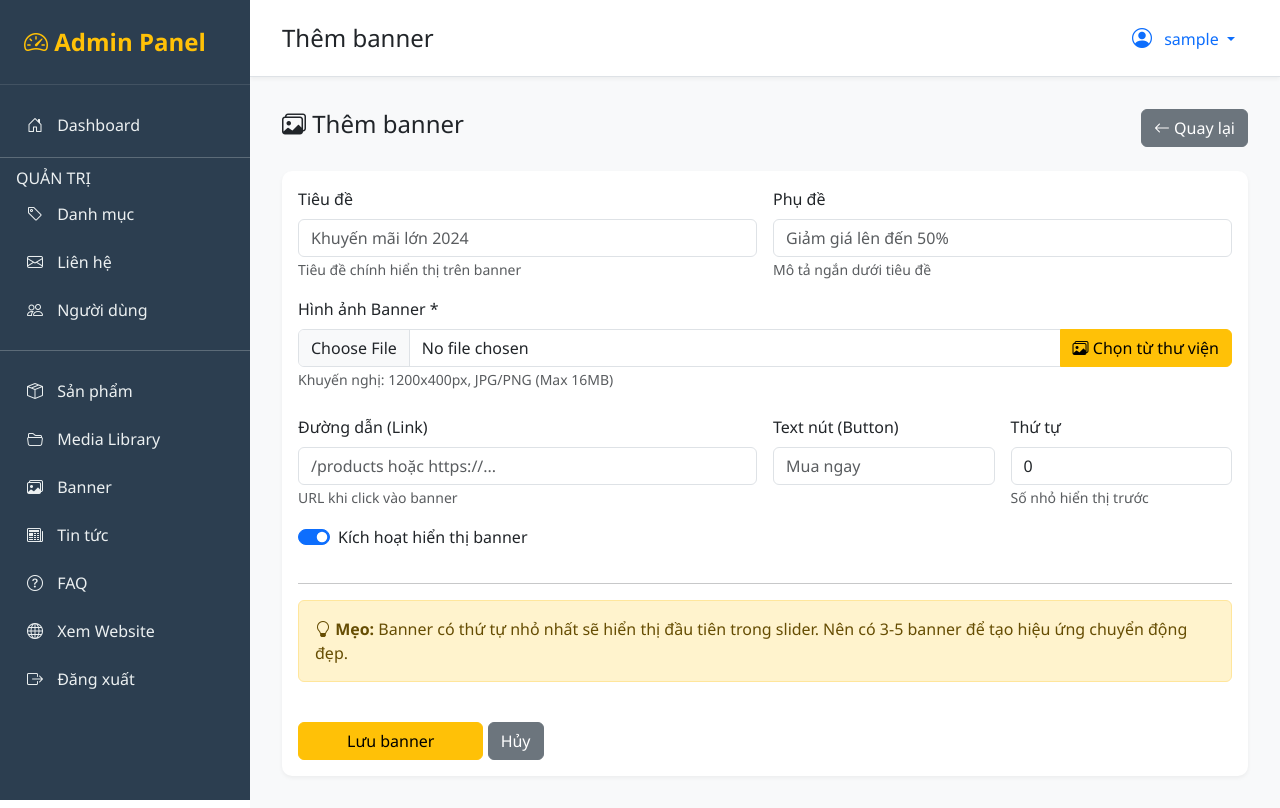
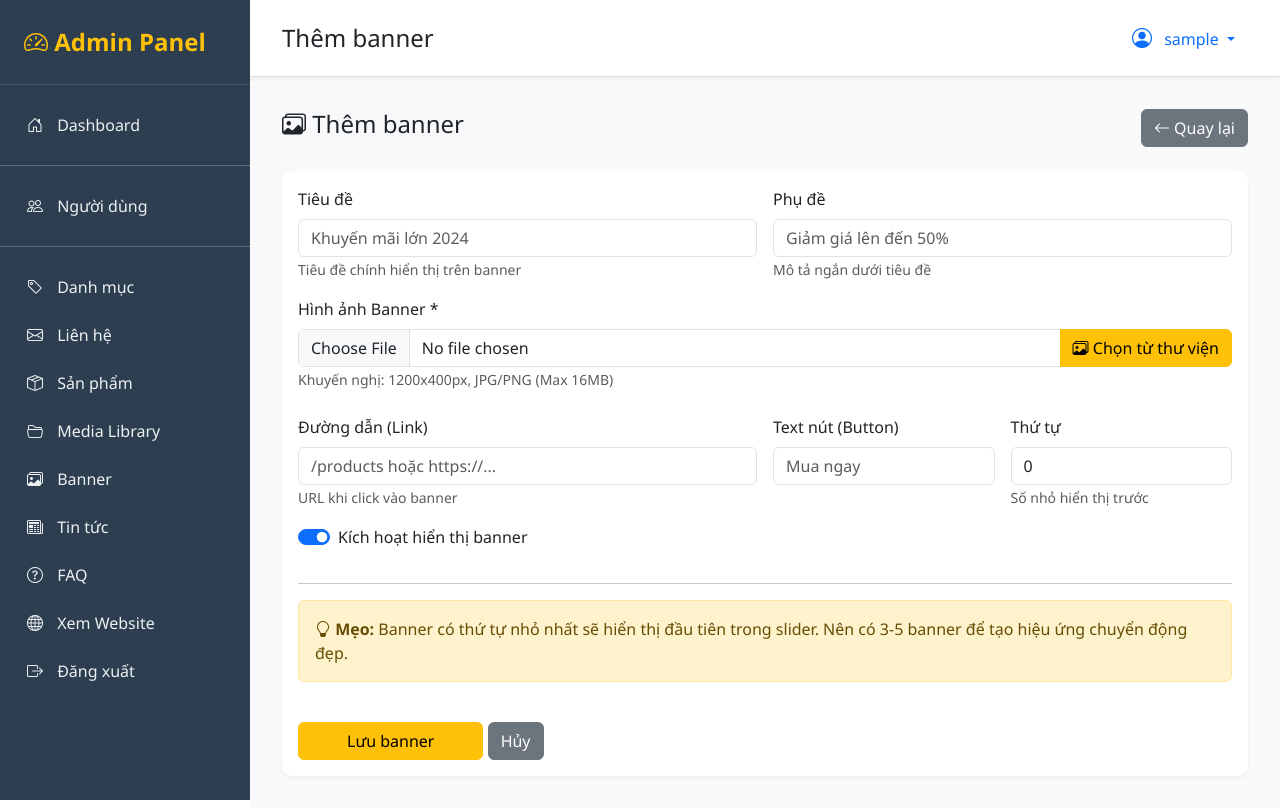
Before and after one commit to VuHoangITer/UBVN, a Flask app: page /admin/banners/add in a window 1280 px wide. Run offline with Flask 3, Linux system fonts and the light colour scheme; a user stored in the database is signed in; tables that the repository leaves empty hold one stand-in row (values such as "Sample post"); some libraries are stand-ins or nearby versions.

Commit message:
sửa admin page side bar

```diff
--- a/app/admin/routes.py
+++ b/app/admin/routes.py
@@ -557,7 +557,7 @@ def dashboard():
 
 # ==================== QUẢN LÝ DANH MỤC ====================
 @admin_bp.route('/categories')
-@admin_required
+@login_required
 def categories():
     """Danh sách danh mục"""
     page = request.args.get('page', 1, type=int)
@@ -568,7 +568,7 @@ def categories():
 
 
 @admin_bp.route('/categories/add', methods=['GET', 'POST'])
-@admin_required
+@login_required
 def add_category():
     """Thêm danh mục mới"""
     form = CategoryForm()
@@ -598,7 +598,7 @@ def add_category():
 
 
 @admin_bp.route('/categories/edit/<int:id>', methods=['GET', 'POST'])
-@admin_required
+@login_required
 def edit_category(id):
     """Sửa danh mục"""
     category = Category.query.get_or_404(id)
@@ -625,7 +625,7 @@ def edit_category(id):
 
 
 @admin_bp.route('/categories/delete/<int:id>')
-@admin_required
+@login_required
 def delete_category(id):
     """Xóa danh mục"""
     category = Category.query.get_or_404(id)
@@ -717,7 +717,7 @@ def edit_product(id):
 
 
 @admin_bp.route('/products/delete/<int:id>')
-@admin_required
+@login_required
 def delete_product(id):
     """Xóa sản phẩm"""
     product = Product.query.get_or_404(id)
@@ -798,7 +798,7 @@ def edit_banner(id):
 
 
 @admin_bp.route('/banners/delete/<int:id>')
-@admin_required
+@login_required
 def delete_banner(id):
     """Xóa banner"""
     banner = Banner.query.get_or_404(id)
@@ -1088,7 +1088,7 @@ def delete_user(id):
 
 # ==================== QUẢN LÝ LIÊN HỆ ====================
 @admin_bp.route('/contacts')
-@admin_required
+@login_required
 def contacts():
     """Danh sách liên hệ"""
     page = request.args.get('page', 1, type=int)
@@ -1099,7 +1099,7 @@ def contacts():
 
 
 @admin_bp.route('/contacts/view/<int:id>')
-@admin_required
+@login_required
 def view_contact(id):
     """Xem chi tiết liên hệ"""
     contact = Contact.query.get_or_404(id)
@@ -1113,7 +1113,7 @@ def view_contact(id):
 
 
 @admin_bp.route('/contacts/delete/<int:id>')
-@admin_required
+@login_required
 def delete_contact(id):
     """Xóa liên hệ"""
     contact = Contact.query.get_or_404(id)
--- a/app/templates/admin/admin_base.html
+++ b/app/templates/admin/admin_base.html
@@ -1,21 +1,27 @@
 <!DOCTYPE html>
 <html lang="vi">
   <head>
-    <meta charset="UTF-8">
-    <meta name="viewport" content="width=device-width, initial-scale=1.0">
+    <meta charset="UTF-8" />
+    <meta name="viewport" content="width=device-width, initial-scale=1.0" />
     <title>{% block title %}Admin Panel{% endblock %}</title>
 
-    <link href="https://cdn.jsdelivr.net/npm/bootstrap@5.3.0/dist/css/bootstrap.min.css" rel="stylesheet">
-    <link rel="stylesheet" href="https://cdn.jsdelivr.net/npm/bootstrap-icons@1.11.1/font/bootstrap-icons.css">
+    <link
+      href="https://cdn.jsdelivr.net/npm/bootstrap@5.3.0/dist/css/bootstrap.min.css"
+      rel="stylesheet"
+    />
+    <link
+      rel="stylesheet"
+      href="https://cdn.jsdelivr.net/npm/bootstrap-icons@1.11.1/font/bootstrap-icons.css"
+    />
 
     <style>
       :root {
         --sidebar-width: 250px;
-            --primary-color: #FFC107;
+        --primary-color: #ffc107;
       }
 
       body {
-            font-family: 'Segoe UI', Tahoma, Geneva, Verdana, sans-serif;
+        font-family: "Segoe UI", Tahoma, Geneva, Verdana, sans-serif;
       }
 
       .sidebar {
@@ -36,7 +42,7 @@
         font-size: 1.5rem;
         font-weight: bold;
         color: var(--primary-color);
-            border-bottom: 1px solid rgba(255,255,255,0.1);
+        border-bottom: 1px solid rgba(255, 255, 255, 0.1);
       }
 
       .sidebar-nav {
@@ -52,7 +58,7 @@
 
       .sidebar-nav .nav-link:hover,
       .sidebar-nav .nav-link.active {
-            background: rgba(255,193,7,0.1);
+        background: rgba(255, 193, 7, 0.1);
         border-left-color: var(--primary-color);
         color: var(--primary-color);
       }
@@ -72,7 +78,7 @@
         background: #fff;
         padding: 1rem 2rem;
         border-bottom: 1px solid #dee2e6;
-            box-shadow: 0 2px 4px rgba(0,0,0,0.05);
+        box-shadow: 0 2px 4px rgba(0, 0, 0, 0.05);
       }
 
       .content-wrapper {
@@ -84,7 +90,7 @@
         color: #fff;
         border-radius: 10px;
         padding: 1.5rem;
-            box-shadow: 0 4px 6px rgba(0,0,0,0.1);
+        box-shadow: 0 4px 6px rgba(0, 0, 0, 0.1);
         transition: transform 0.3s;
       }
 
@@ -106,7 +112,7 @@
 
       .card {
         border: none;
-            box-shadow: 0 2px 4px rgba(0,0,0,0.05);
+        box-shadow: 0 2px 4px rgba(0, 0, 0, 0.05);
         border-radius: 10px;
       }
 
@@ -140,85 +146,104 @@
 
       <ul class="sidebar-nav nav flex-column">
         <li class="nav-item">
-            <a class="nav-link {% if request.endpoint == 'admin.dashboard' %}active{% endif %}"
-               href="{{ url_for('admin.dashboard') }}">
+          <a
+            class="nav-link {% if request.endpoint == 'admin.dashboard' %}active{% endif %}"
+            href="{{ url_for('admin.dashboard') }}"
+          >
             <i class="bi bi-house-door"></i> Dashboard
           </a>
         </li>
 
-
         <!-- ===== CHỈ ADMIN MỚI THẤY ===== -->
         {% if current_user.is_admin %}
         <li class="nav-item">
-            <hr class="bg-light my-2">
-            <div class="px-3">QUẢN TRỊ</div>
+          <hr class="bg-light" />
         </li>
+        <li class="nav-item">
+          <a
+            class="nav-link {% if 'users' in request.endpoint %}active{% endif %}"
+            href="{{ url_for('admin.users') }}"
+          >
+            <i class="bi bi-people"></i> Người dùng
+          </a>
+        </li>
+        {% endif %}
 
         <li class="nav-item">
-            <a class="nav-link {% if 'categories' in request.endpoint %}active{% endif %}"
-               href="{{ url_for('admin.categories') }}">
+          <hr class="bg-light" />
+        </li>
+        <!-- ===== CHỨC NĂNG USER THƯỜNG ===== -->
+        <li class="nav-item">
+          <a
+            class="nav-link {% if 'categories' in request.endpoint %}active{% endif %}"
+            href="{{ url_for('admin.categories') }}"
+          >
             <i class="bi bi-tag"></i> Danh mục
           </a>
         </li>
 
         <li class="nav-item">
-            <a class="nav-link {% if 'contacts' in request.endpoint %}active{% endif %}"
-               href="{{ url_for('admin.contacts') }}">
-                <i class="bi bi-envelope"></i> Liên hệ
-                {% if total_contacts and total_contacts > 0 %}
+          <a
+            class="nav-link {% if 'contacts' in request.endpoint %}active{% endif %}"
+            href="{{ url_for('admin.contacts') }}"
+          >
+            <i class="bi bi-envelope"></i> Liên hệ {% if total_contacts and
+            total_contacts > 0 %}
             <span class="badge bg-danger ms-2">{{ total_contacts }}</span>
             {% endif %}
           </a>
         </li>
 
         <li class="nav-item">
-            <a class="nav-link {% if 'users' in request.endpoint %}active{% endif %}"
-               href="{{ url_for('admin.users') }}">
-                <i class="bi bi-people"></i> Người dùng
-            </a>
-        </li>
-        {% endif %}
-
-        <li class="nav-item">
-            <hr class="bg-light">
-        </li>
-        <!-- ===== CHỨC NĂNG USER THƯỜNG ===== -->
-        <li class="nav-item">
-            <a class="nav-link {% if 'products' in request.endpoint %}active{% endif %}"
-               href="{{ url_for('admin.products') }}">
+          <a
+            class="nav-link {% if 'products' in request.endpoint %}active{% endif %}"
+            href="{{ url_for('admin.products') }}"
+          >
             <i class="bi bi-box-seam"></i> Sản phẩm
           </a>
         </li>
 
         <li class="nav-item">
-            <a class="nav-link {% if 'media' in request.endpoint %}active{% endif %}"
-               href="{{ url_for('admin.media') }}">
+          <a
+            class="nav-link {% if 'media' in request.endpoint %}active{% endif %}"
+            href="{{ url_for('admin.media') }}"
+          >
             <i class="bi bi-folder2-open"></i> Media Library
           </a>
         </li>
 
         <li class="nav-item">
-            <a class="nav-link {% if 'banners' in request.endpoint %}active{% endif %}"
-               href="{{ url_for('admin.banners') }}">
+          <a
+            class="nav-link {% if 'banners' in request.endpoint %}active{% endif %}"
+            href="{{ url_for('admin.banners') }}"
+          >
             <i class="bi bi-images"></i> Banner
           </a>
         </li>
 
         <li class="nav-item">
-            <a class="nav-link {% if 'blogs' in request.endpoint %}active{% endif %}"
-               href="{{ url_for('admin.blogs') }}">
+          <a
+            class="nav-link {% if 'blogs' in request.endpoint %}active{% endif %}"
+            href="{{ url_for('admin.blogs') }}"
+          >
             <i class="bi bi-newspaper"></i> Tin tức
           </a>
         </li>
 
         <li class="nav-item">
-            <a class="nav-link {% if 'faqs' in request.endpoint %}active{% endif %}"
-               href="{{ url_for('admin.faqs') }}">
+          <a
+            class="nav-link {% if 'faqs' in request.endpoint %}active{% endif %}"
+            href="{{ url_for('admin.faqs') }}"
+          >
             <i class="bi bi-question-circle"></i> FAQ
           </a>
         </li>
         <li class="nav-item">
-            <a class="nav-link" href="{{ url_for('main.index') }}" target="_blank">
+          <a
+            class="nav-link"
+            href="{{ url_for('main.index') }}"
+            target="_blank"
+          >
             <i class="bi bi-globe"></i> Xem Website
           </a>
         </li>
@@ -239,12 +264,17 @@
           <button class="btn btn-link d-md-none" id="sidebarToggle">
             <i class="bi bi-list fs-4"></i>
           </button>
-                <h4 class="mb-0 d-inline">{% block page_title %}Dashboard{% endblock %}</h4>
+          <h4 class="mb-0 d-inline">
+            {% block page_title %}Dashboard{% endblock %}
+          </h4>
         </div>
 
         <div class="dropdown">
-                <button class="btn btn-link dropdown-toggle text-decoration-none"
-                        type="button" data-bs-toggle="dropdown">
+          <button
+            class="btn btn-link dropdown-toggle text-decoration-none"
+            type="button"
+            data-bs-toggle="dropdown"
+          >
             <i class="bi bi-person-circle fs-5"></i>
             <span class="ms-2">{{ current_user.username }}</span>
           </button>
@@ -254,7 +284,7 @@
                 <i class="bi bi-speedometer2"></i> Dashboard
               </a>
             </li>
-                    <li><hr class="dropdown-divider"></li>
+            <li><hr class="dropdown-divider" /></li>
             <li>
               <a class="dropdown-item" href="{{ url_for('admin.logout') }}">
                 <i class="bi bi-box-arrow-right"></i> Đăng xuất
@@ -265,37 +295,43 @@
       </div>
 
       <!-- Flash Messages -->
-        {% with messages = get_flashed_messages(with_categories=true) %}
-            {% if messages %}
+      {% with messages = get_flashed_messages(with_categories=true) %} {% if
+      messages %}
       <div class="content-wrapper">
         {% for category, message in messages %}
-                        <div class="alert alert-{{ category }} alert-dismissible fade show" role="alert">
+        <div
+          class="alert alert-{{ category }} alert-dismissible fade show"
+          role="alert"
+        >
           {{ message }}
-                            <button type="button" class="btn-close" data-bs-dismiss="alert"></button>
+          <button
+            type="button"
+            class="btn-close"
+            data-bs-dismiss="alert"
+          ></button>
         </div>
         {% endfor %}
       </div>
-            {% endif %}
-        {% endwith %}
+      {% endif %} {% endwith %}
 
       <!-- Content -->
-        <div class="content-wrapper">
-            {% block content %}{% endblock %}
-        </div>
+      <div class="content-wrapper">{% block content %}{% endblock %}</div>
     </div>
 
     <script src="https://cdn.jsdelivr.net/npm/bootstrap@5.3.0/dist/js/bootstrap.bundle.min.js"></script>
 
     <script>
       // Sidebar toggle for mobile
-        document.getElementById('sidebarToggle')?.addEventListener('click', function() {
-            document.querySelector('.sidebar').classList.toggle('show');
+      document
+        .getElementById("sidebarToggle")
+        ?.addEventListener("click", function () {
+          document.querySelector(".sidebar").classList.toggle("show");
         });
 
       // Confirm delete
-        document.querySelectorAll('[data-confirm]').forEach(function(element) {
-            element.addEventListener('click', function(e) {
-                if (!confirm(this.dataset.confirm || 'Bạn có chắc chắn muốn xóa?')) {
+      document.querySelectorAll("[data-confirm]").forEach(function (element) {
+        element.addEventListener("click", function (e) {
+          if (!confirm(this.dataset.confirm || "Bạn có chắc chắn muốn xóa?")) {
             e.preventDefault();
           }
         });
```
Lines whose indentation alone changed are shown as unchanged.
